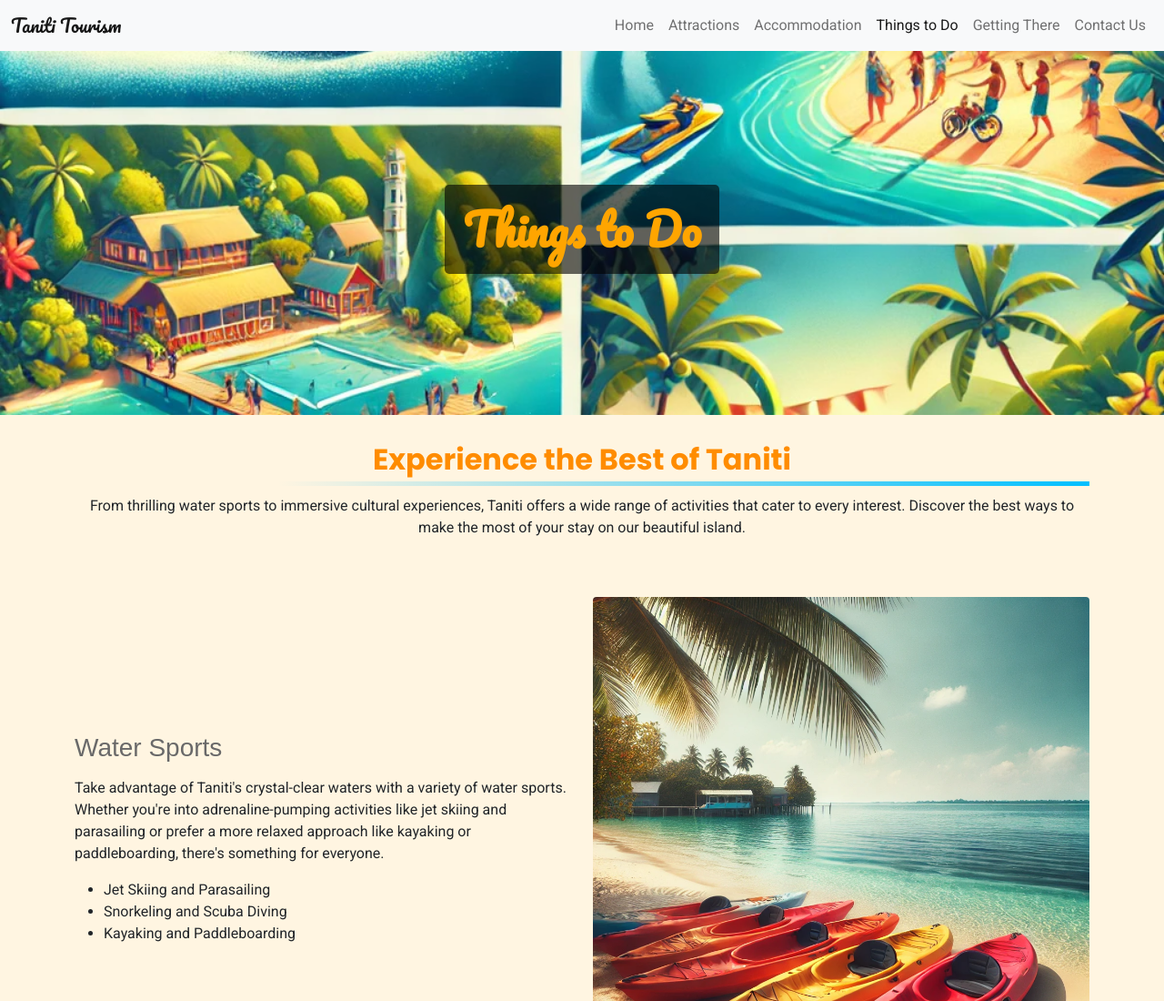
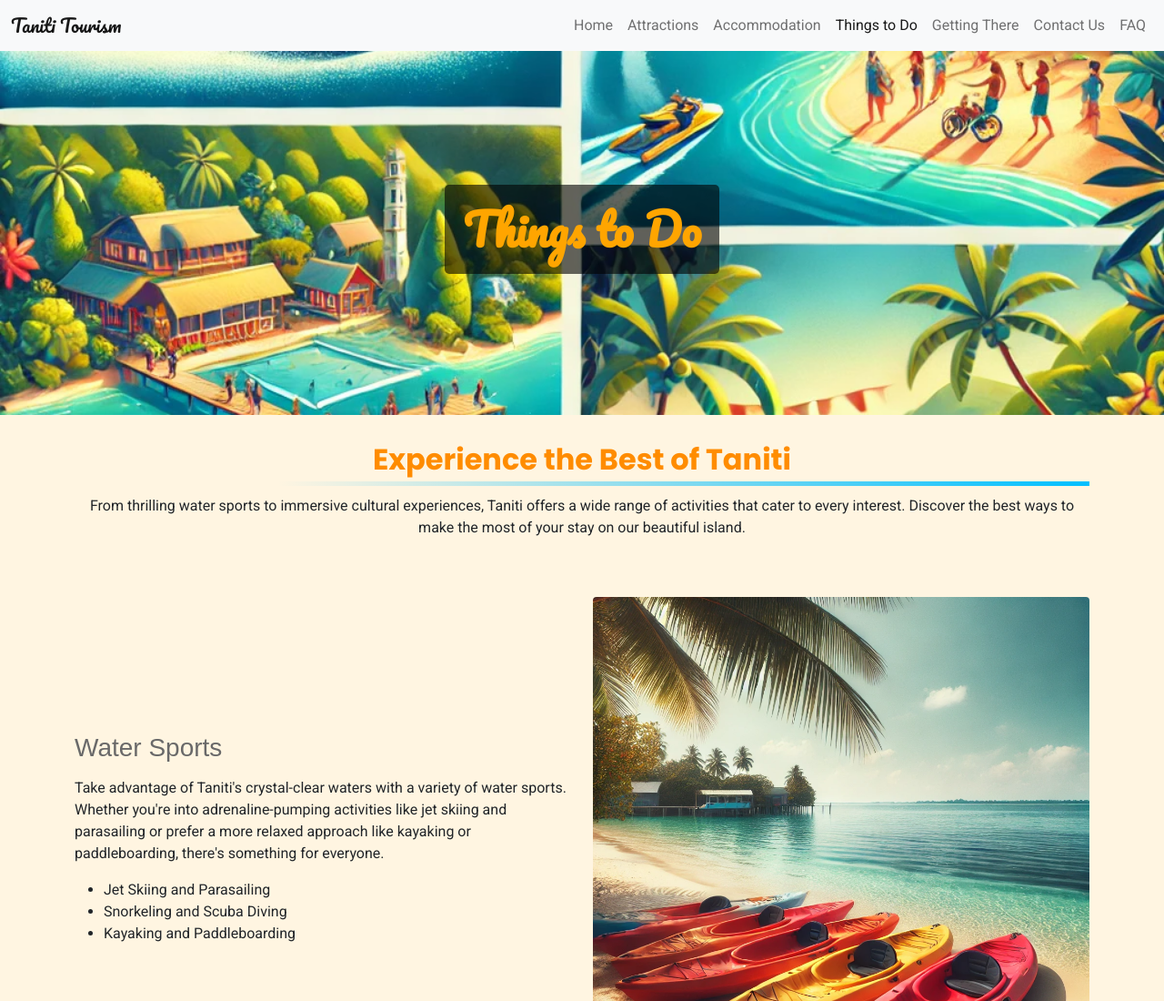
Before and after one commit to j-rutherford/D479-UX-Design, a plain HTML site: page things-to-do.html in a window 1280 px wide. Shown: the top 1100 px of the page at 91% size. Drawn offline with nearby package versions, Linux system fonts and the light colour scheme.

Commit message:
fixed navbar

```diff
--- a/things-to-do.html
+++ b/things-to-do.html
@@ -43,6 +43,9 @@
                     </li>
                     <li class="nav-item">
                         <a class="nav-link" href="contact-us.html">Contact Us</a>
+                    </li>
+                    <li class="nav-item">
+                        <a class="nav-link" href="faq.html">FAQ</a>
                     </li>
                 </ul>
             </div>
```
